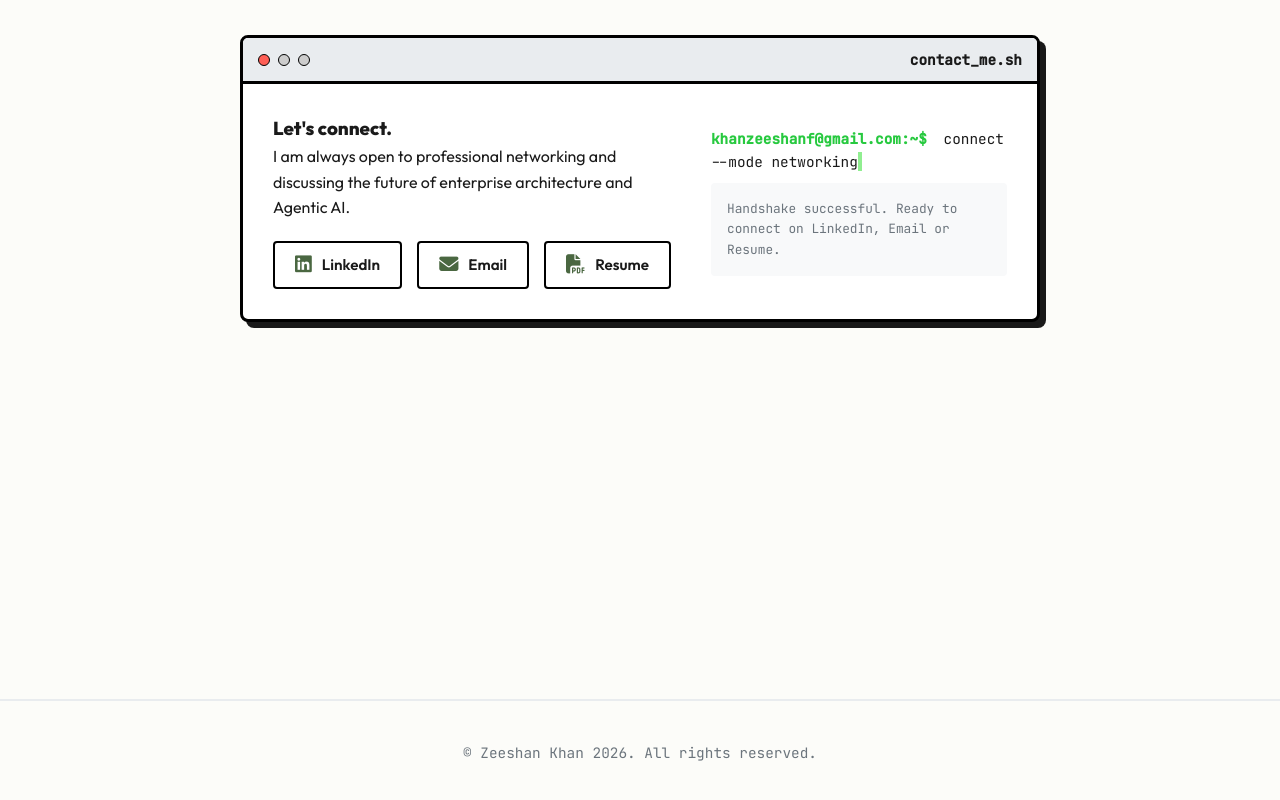
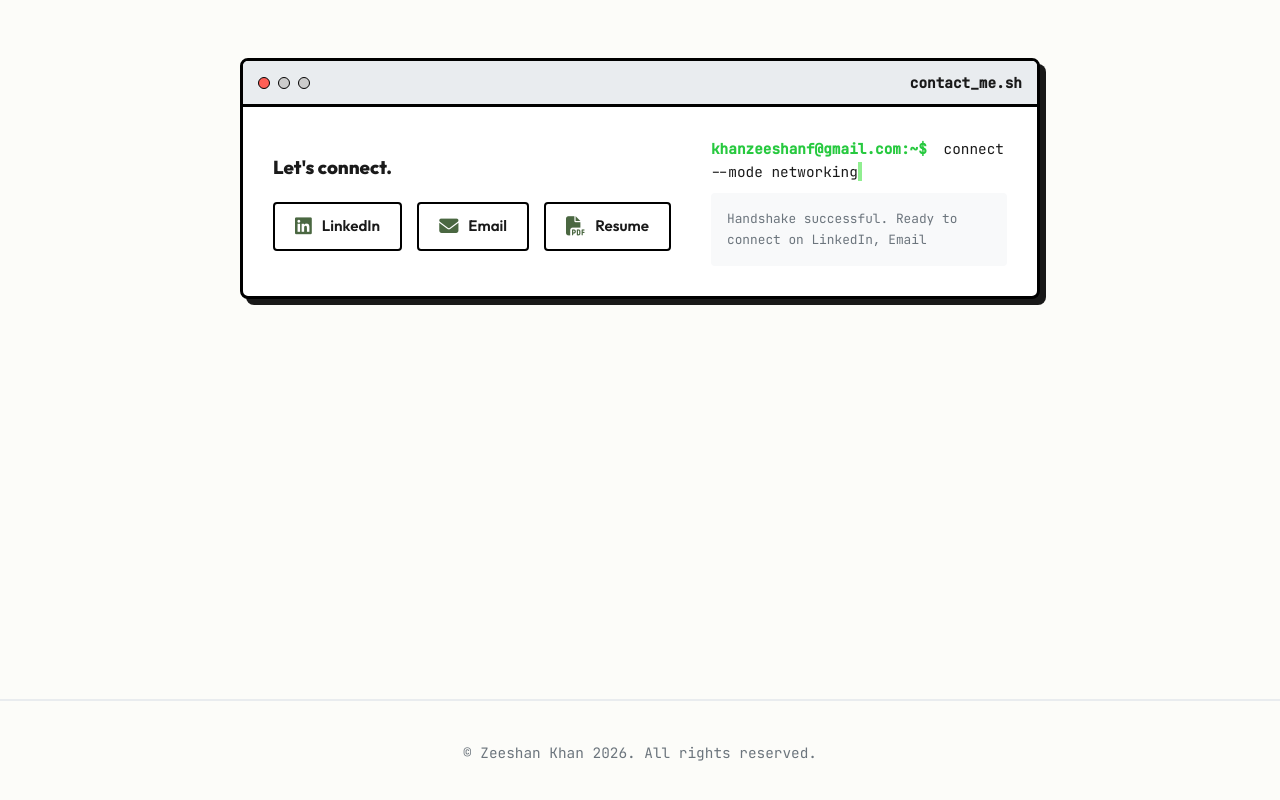
Before and after one commit to khanzeeshanf/ZeeshanPortfolio, a plain HTML site: page index.html in a window 1280 px wide. Shown: the part 3736-4536 px from the top of the page. Drawn offline with nearby package versions, Linux system fonts and the light colour scheme.

Commit message:
Update contact section and terminal output
Removed a paragraph about professional networking and updated terminal output message.

```diff
--- a/index.html
+++ b/index.html
@@ -279,8 +279,6 @@
                     <div class="contact-flex">
                         <div class="contact-text">
                             <h3>Let's connect.</h3>
-                            <p>I am always open to professional networking and discussing the future of enterprise
-                                architecture and Agentic AI.</p>
                             <div class="social-links">
                                 <a href="https://www.linkedin.com/in/zeeshan-khan-003741245/" target="_blank"
                                     class="social-icon"><i class="fa-brands fa-linkedin"></i> LinkedIn</a>
@@ -295,7 +293,7 @@
                                 <span class="prompt">khanzeeshanf@gmail.com:~$</span>
                                 <span class="command typewriter-trigger" data-text="connect --mode networking"></span>
                             </div>
-                            <div class="terminal-output typewriter-trigger" data-text="Handshake successful. Ready to connect on LinkedIn, Email or Resume.">
+                            <div class="terminal-output typewriter-trigger" data-text="Handshake successful. Ready to connect on LinkedIn, Email">
                             </div>
                         </div>
                     </div>
```
